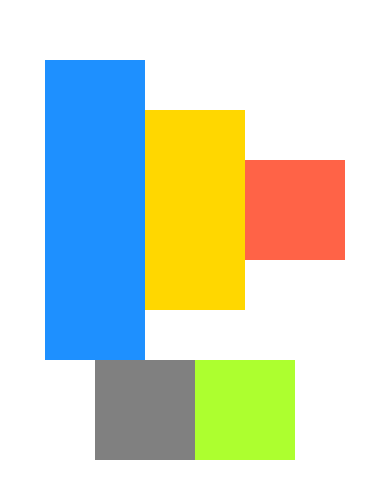
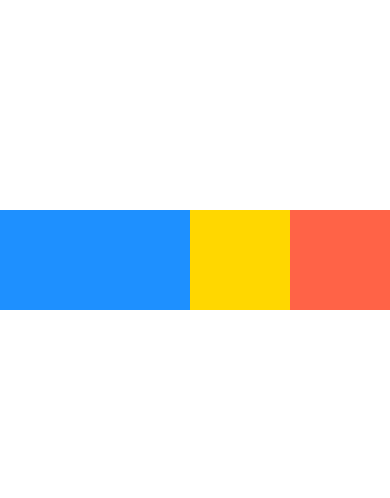
Before and after one commit to howhowkhain/React-Native-DoneWithIt, a React Native app: screen / in a window 390 px wide. Shown: the part 162-660 px from the top of the page. Built offline with nearby package versions, Linux system fonts and the light colour scheme.

Commit message:
flexGrow and flexShrink

```diff
--- a/App.js
+++ b/App.js
@@ -10,9 +10,11 @@ export default function App() {
     <SafeAreaView style={styles.container}>
       <View style={{
         backgroundColor: 'dodgerblue',
-        // flex: 1,
-        width: 100,
-        height: 300,
+        flex: -1,
+        width: 300,
+        height: 100,
+        // flexShrink: 1,
+        // flexGrow: 1,
         // alignSelf: "flex-start"
       }}>
       </View>
@@ -20,22 +22,10 @@ export default function App() {
         backgroundColor: "gold",
         // flex: 1,
         width: 100,
-        height: 200,
+        height: 100,
       }}/>
       <View style={{
         backgroundColor: "tomato",
-        // flex: 1,
-        width: 100,
-        height: 100,
-      }}/>
-      <View style={{
-        backgroundColor: "grey",
-        // flex: 1,
-        width: 100,
-        height: 100,
-      }}/>
-      <View style={{
-        backgroundColor: "greenyellow",
         // flex: 1,
         width: 100,
         height: 100,
@@ -50,8 +40,8 @@ const styles = StyleSheet.create({
     flexDirection: "row",
     justifyContent: "center",
     alignItems: "center",
-    flexWrap: "wrap",
-    alignContent: "center"
+    // flexWrap: "wrap",
+    // alignContent: "center"
 
   }
 })
```
